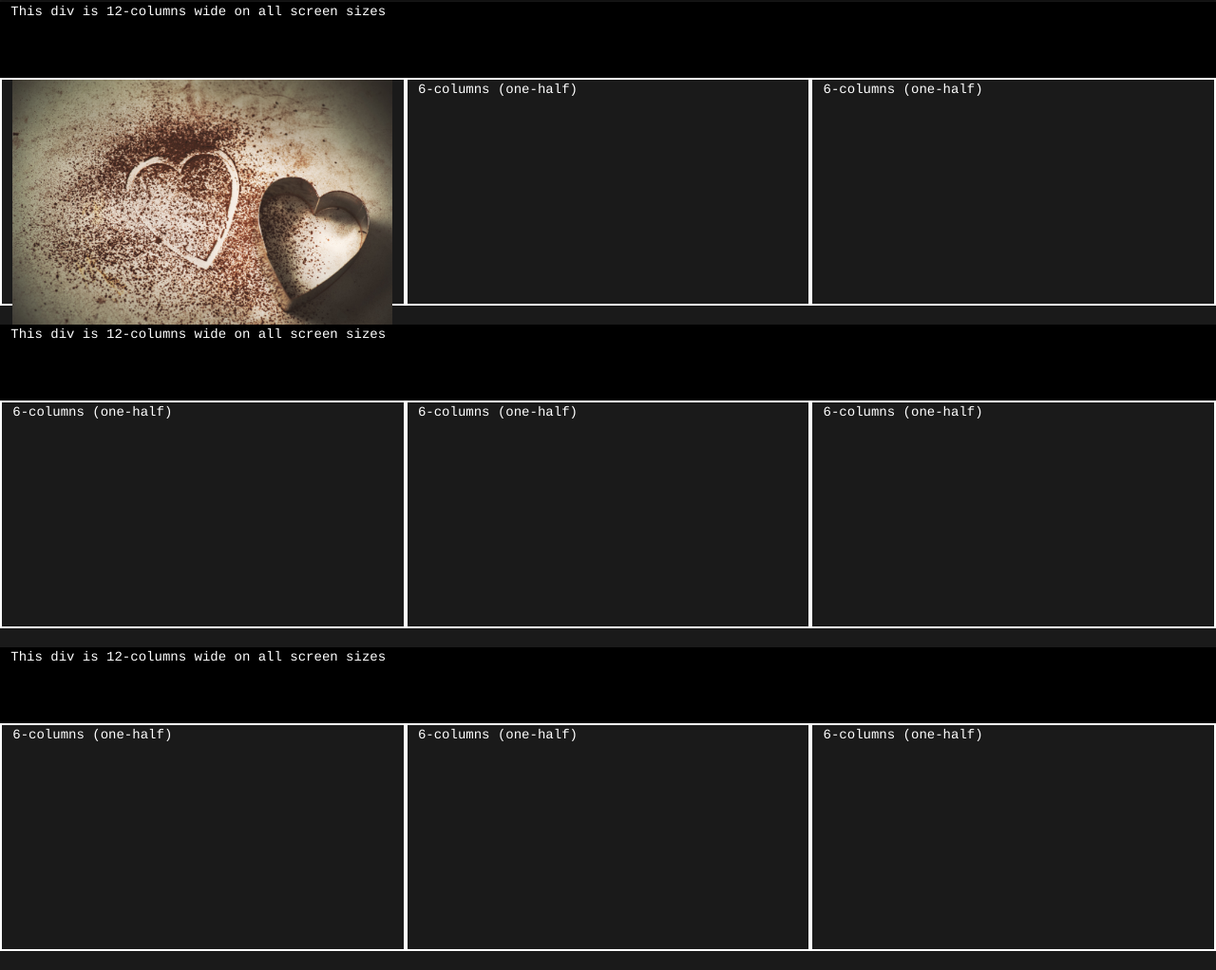
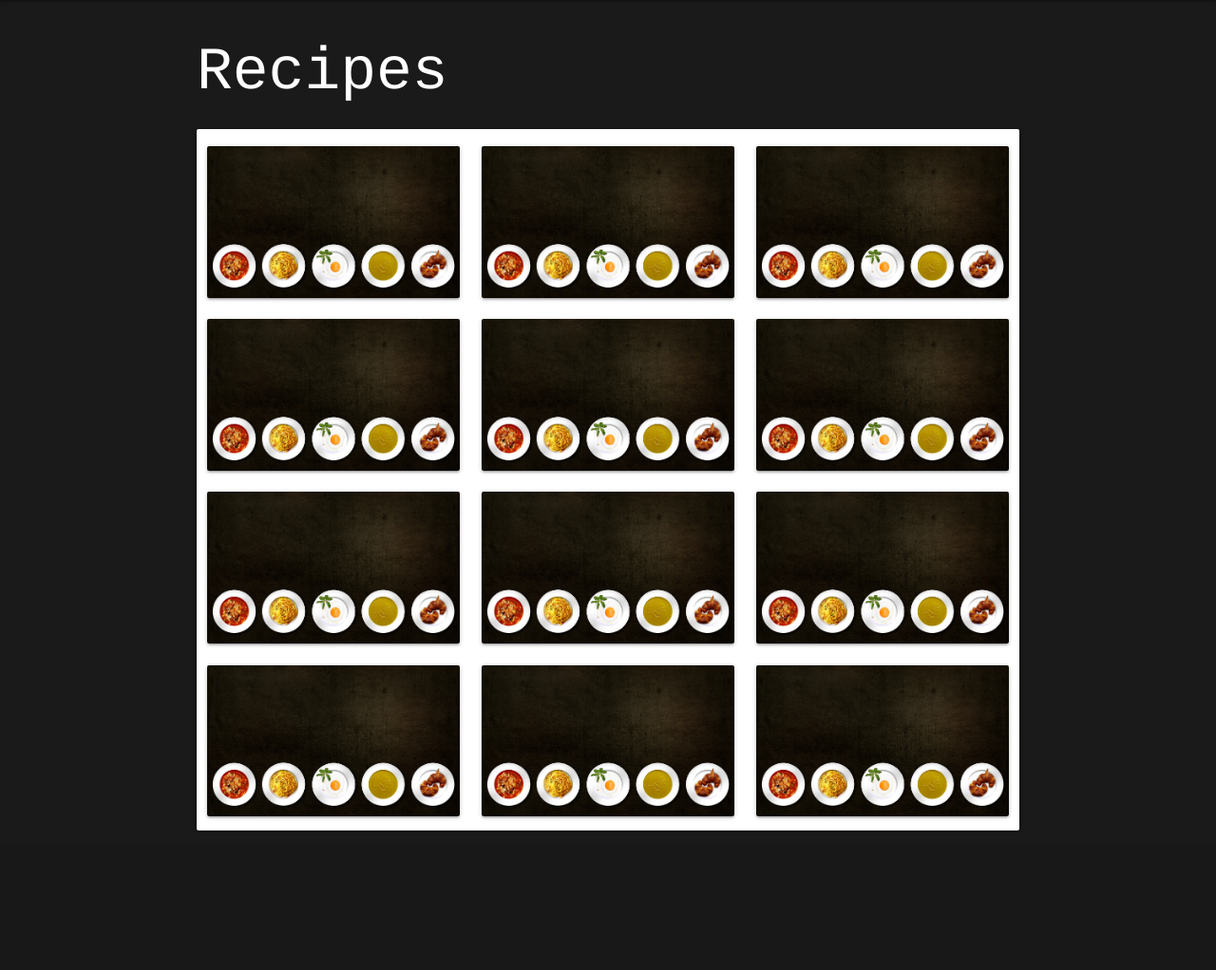
Before and after one commit to stephenjblair/dcd-project, a Flask app: template templates/recipes.html in a window 1280 px wide. Shown: the part 64-1086 px from the top of the page at 95% size. After the commit the page ends 939 px from the top, so only its background shows below. Run offline with Flask 2, Linux system fonts and the light colour scheme; the template is opened without the code that fills it, so the values that code supplies are empty; some libraries are stand-ins or nearby versions.

Commit message:
Updated recipes page

```diff
--- a/static/css/style.css
+++ b/static/css/style.css
@@ -47,3 +47,12 @@ body {
 .container-fluid {
   width: 80vw;
 }
+
+.row {
+  padding-top: 10px;
+}
+
+h1 {
+  font-family: courier;
+  color: #fff;
+}
--- a/templates/add_recipe.html
+++ b/templates/add_recipe.html
@@ -59,8 +59,8 @@
                   <input id="amount" type="text" class="validate">
                   <label for="amount">Amount</label>
                </div>
+               <a class="waves-effect waves-light btn-small" id="add_ingredient">Add Ingredient</a>
             </div>
-            <a class="waves-effect waves-light btn-small" id="add_ingredient">Add Ingredient</a>
          </form>
       </div>
       <div class="row">
@@ -72,8 +72,9 @@
       <div class="input-field col s12">
          <input id="method" placeholder="e.g. Pout 1 tablespoon of oil into pan" type="text" class="validate">
          <label for="method">Method</label>
+          <a class="waves-effect waves-light btn-small" id="add_step">Add Step</a>
       </div>
-      <a class="waves-effect waves-light btn-small" id="add_step">Add Step</a>
+
       <div class="row">
          <div class="col s12">
             <p class="range-field">
--- a/templates/recipes.html
+++ b/templates/recipes.html
@@ -26,28 +26,72 @@
         </div>
       </nav>
     </header>
+<body>
+	<script>
+ 	$(document).ready(function(){
+ 		$('.materialbox').materialbox();
 
-    <div class="row">
-      <div class="col s12 headers">This div is 12-columns wide on all screen sizes</div>
-      <div class="col s12 m4 recipes"><img class="responsive-img" id="bg-img" src="../static/img/cookbook6.jpg" alt="cookbook"></div>
-      <div class="col s12 m4 recipes">6-columns (one-half)</div>
-      <div class="col s12 m4 recipes">6-columns (one-half)</div>
+ 	});
+    </script>
 
-    </div>
-      <div class="row">
-       <div class="col s12 headers">This div is 12-columns wide on all screen sizes</div>
-      <div class="col s12 m4 recipes">6-columns (one-half)</div>
-      <div class="col s12 m4 recipes">6-columns (one-half)</div>
-      <div class="col s12 m4 recipes">6-columns (one-half)</div>
+    <!-- Image Gallery -->
 
-    </div>
-      <div class="row">
-       <div class="col s12 headers">This div is 12-columns wide on all screen sizes</div>
-      <div class="col s12 m4 recipes">6-columns (one-half)</div>
-      <div class="col s12 m4 recipes">6-columns (one-half)</div>
-      <div class="col s12 m4 recipes">6-columns (one-half)</div>
-    </div>
+    <div class="container ">
+  	<h1>Recipes</h1>
 
+  	<div class="row card">
+  		<div class="col s12 m6 l4">
+  			<img src="../static/img/food1.jpg" class="materialbox responsive-img card">
+  		</div>
+  		<div class="col s12 m6 l4">
+  			<img src="../static/img/food1.jpg" class="materialbox responsive-img card">
+  		</div>
+  		<div class="col s12 m6 l4">
+  			<img src="../static/img/food1.jpg" class="materialbox responsive-img card">
+  		</div>
+
+
+  		<div class="col s12 m6 l4">
+  			<img src="../static/img/food1.jpg" class="materialbox responsive-img card">
+  		</div>
+
+  		<div class="col s12 m6 l4">
+  			<img src="../static/img/food1.jpg" class="materialbox responsive-img card">
+  		</div>
+  		<div class="col s12 m6 l4">
+  			<img src="../static/img/food1.jpg" class="materialbox responsive-img card">
+  		</div>
+
+  		<div class="col s12 m6 l4">
+  			<img src="../static/img/food1.jpg" class="materialbox responsive-img card">
+  		</div>
+  		<div class="col s12 m6 l4">
+  			<img src="../static/img/food1.jpg" class="materialbox responsive-img card">
+  		</div>
+  		<div class="col s12 m6 l4">
+  			<img src="../static/img/food1.jpg" class="materialbox responsive-img card">
+  		</div>
+
+
+  		<div class="col s12 m6 l4">
+  			<img src="../static/img/food1.jpg" class="materialbox responsive-img card">
+  		</div>
+
+  		<div class="col s12 m6 l4">
+  			<img src="../static/img/food1.jpg" class="materialbox responsive-img card">
+  		</div>
+  		<div class="col s12 m6 l4">
+  			<img src="../static/img/food1.jpg" class="materialbox responsive-img card">
+  		</div>
+
+  	 </div>
+
+  </div>
+
+
+
+</body>
+</html>
 
 
 
```
Also changed, not shown: templates/index.html (+4 -14 lines), templates/layout.html (+7 -1 lines), static/img/food1.jpg (added).
